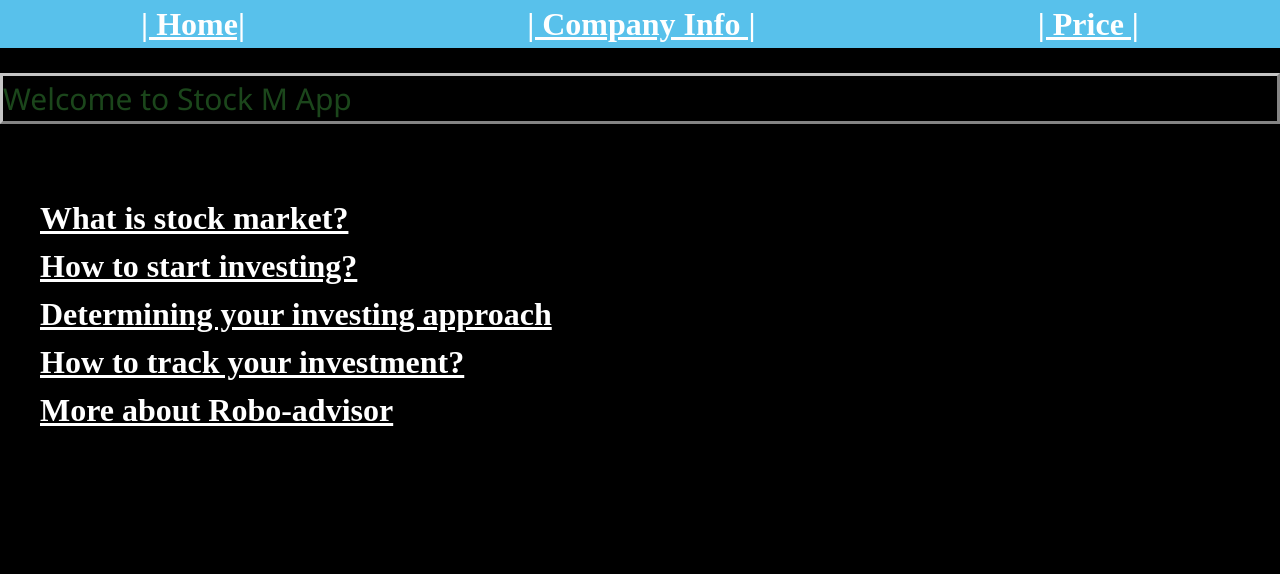
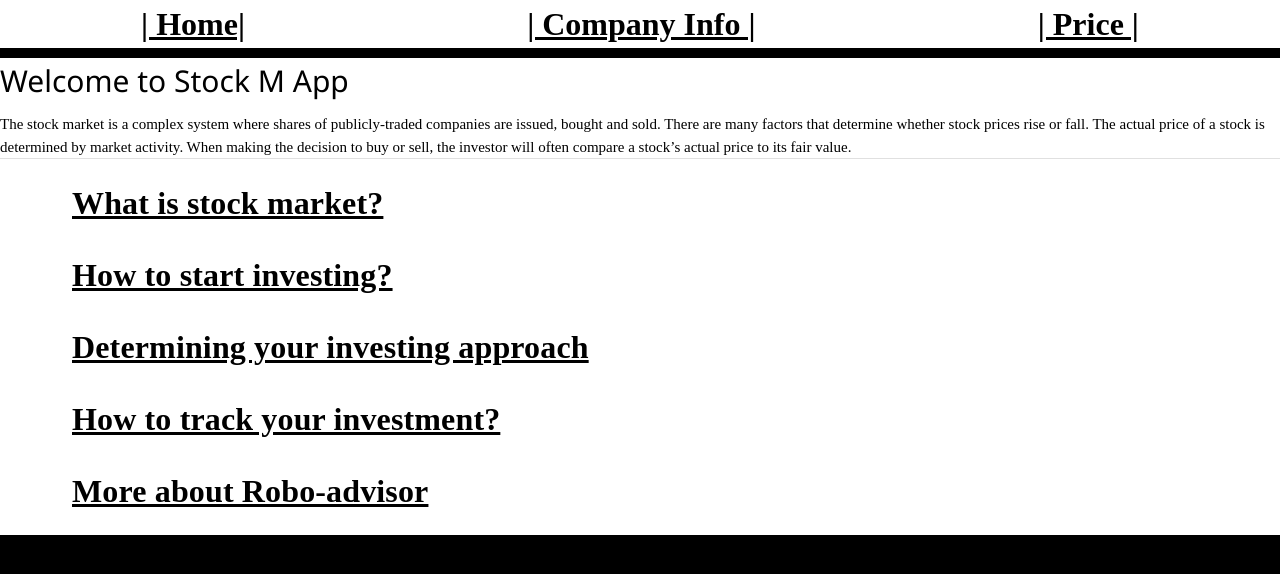
Before and after one commit to wanxuanh/marketstock, a React (Create React App) app: page /home in a window 1280 px wide. Shown: the top 574 px of the page. Built offline with nearby package versions, Linux system fonts and the light colour scheme; a web font is replaced by a local one.

Commit message:
css first draft

```diff
--- a/src/App.css
+++ b/src/App.css
@@ -1,14 +1,3 @@
-h2 {
-  color: rgb(27, 70, 27);
-  border-style: outset;
-  border-color: rgba(255, 255, 255, 0.774);
-}
-h3 {
-  color: blueviolet;
-}
-h4{
-  color: blue;
-}
 
 .cards {
   width: fit-content;
@@ -31,18 +20,18 @@ h4{
   font-size: 22px;
   font-family: "Trykker", serif;
   cursor: pointer;
-  text-align: center;
+  text-align: left;
   text-decoration: none;
   outline: none;
   color: black;
   background-color: #e1e9e2;
   border: none;
   border-radius: 120px;
-  box-shadow: 0 9px #999;
+  box-shadow: 0 5px #999;
 }
 
 .Button:hover {
-  background-color: #3e8e41;
+  background-color: grey;
 }
 
 .Button:active {
--- a/src/Pages/CompanyInfo.css
+++ b/src/Pages/CompanyInfo.css
@@ -1,3 +1,7 @@
+body{
+  background-color: black;
+}
+
 .CompanyCard{
     background-color:  white;
     color: black;
--- a/src/Pages/CompanyInfo.js
+++ b/src/Pages/CompanyInfo.js
@@ -1,6 +1,12 @@
 import { useEffect, useState } from "react";
 import "./CompanyInfo.css";
 import Form from "../components/Form";
+import * as React from "react";
+import Card from "@mui/material/Card";
+import CardContent from "@mui/material/CardContent";
+import CardMedia from "@mui/material/CardMedia";
+import Typography from "@mui/material/Typography";
+import { CardActionArea } from "@mui/material";
 
 // const url = `https://api.marketaux.com/v1/news/all?symbols=AAPL&filter_entities=true&language=en&api_token=mGjt5TKsGMalvYt0OMhSQSGhHjVnd9qWpOT9arp8`;
 
@@ -27,21 +33,31 @@ const CompanyInfo = (props) => {
     <>
       <Form handleSubmit={handleSubmit} />
 
-      <div className="CompanyCard">
-        <h2>Company Information</h2>
-        {/* <div>{JSON.stringify(symbol)}</div> */}
-        <img src={symbol.logo} /> <br />
+      <Card sx={{ maxWidth: 300 }}>
+        <CardActionArea>
+          <CardMedia>
+            {" "}
+            <img src={symbol.logo} />{" "}
+          </CardMedia>
+
+          <CardContent>
+            <Typography gutterBottom variant="h4" component="div">
+              {symbol.name} <br />
+            </Typography>
+            <Typography variant="body2" color="text.secondary">
               Country: {symbol.country} <br />
-        Company Name: {symbol.name} <br />
               Shares Outstanding: {symbol.shareOutstanding} <br />
               Market Capitalization: {symbol.marketCapitalization}
               <br />
               Industry: {symbol.finnhubIndustry}
               <br />
-        <button className="button">
+            </Typography>
+          </CardContent>
+          <button variant="outlined">
             <a href={symbol.weburl}>Company Website</a>
           </button>
-      </div>
+        </CardActionArea>
+      </Card>
     </>
   );
 };
--- a/src/Pages/Home.js
+++ b/src/Pages/Home.js
@@ -1,43 +1,76 @@
+import Box from "@mui/material/Box";
+import List from "@mui/material/List";
+import ListItemButton from "@mui/material/ListItemButton";
+import ListItemIcon from "@mui/material/ListItemIcon";
+import ListItemText from "@mui/material/ListItemText";
+import Divider from "@mui/material/Divider";
+
 export default function Home() {
   return (
-    <main style={{ padding: "1rem 0" }}>
+    <Box sx={{ width: "100%", bgcolor: "background.paper" }}>
       <h2>Welcome to Stock M App</h2>
       The stock market is a complex system where shares of publicly-traded
       companies are issued, bought and sold. There are many factors that
       determine whether stock prices rise or fall. The actual price of a stock
       is determined by market activity. When making the decision to buy or sell,
       the investor will often compare a stock’s actual price to its fair value.
-      <ul>
-        <li>
+      <Divider />
+      <List component="nav" aria-label="main mailbox folders">
+        <ListItemButton>
+          <ListItemIcon></ListItemIcon>
+          <ListItemText
+            primary={
               <a href="https://www.forbes.com/sites/mikepatton/2015/04/28/five-basics-you-should-definitely-know-about-the-stock-market/?sh=4d54b3b27efa">
                 What is stock market?
               </a>
-        </li>
-        <li>
+            }
+          />
+        </ListItemButton>
+
+        <ListItemButton>
+          <ListItemIcon></ListItemIcon>
+          <ListItemText
+            primary={
               <a href="https://www.investopedia.com/articles/basics/06/invest1000.asp">
                 How to start investing?
               </a>
-        </li>
-        <li>
+            }
+          />
+        </ListItemButton>
+
+        <ListItemButton>
+          <ListItemIcon></ListItemIcon>
+          <ListItemText
+            primary={
               <a href="https://www.fool.com/investing/how-to-invest/stocks/">
                 Determining your investing approach
               </a>
-        </li>
-        <li>
+            }
+          />
+        </ListItemButton>
+
+        <ListItemButton>
+          <ListItemIcon></ListItemIcon>
+          <ListItemText
+            primary={
               <a href="https://www.thebalance.com/what-are-the-easiest-ways-to-track-my-investments-357627">
-            How to track your investment?
+                How to track your investment?{" "}
               </a>
-        </li>
-        <li>
+            }
+          />
+        </ListItemButton>
+
+        <ListItemButton>
+          <ListItemIcon></ListItemIcon>
+          <ListItemText
+            primary={
               <a href="https://www.singsaver.com.sg/blog/best-robo-advisors-singapore">
-            More about Robo-advisor
+                More about Robo-advisor{" "}
               </a>
-        </li>
-      </ul>
-    </main>
+            }
+          />
+        </ListItemButton>
+      </List>
+    </Box>
   );
 }
-
-//how to show top 10 [max 8 api call per minute]
-//array fixed 10 symbol
-//show charts instead of top10?
--- a/src/index.css
+++ b/src/index.css
@@ -9,7 +9,7 @@ body {
 .App a {
   font-family: sans-serif;
   text-align: center;
-  color: white;
+  color: black;
   font-weight: bold;
   text-decoration: underline;
   font-family: "Trykker", serif;
@@ -17,7 +17,7 @@ body {
 }
 
 .navbar {
-    background-color: rgb(88, 193, 235);
+    background-color: white;
     height: fit-content;
     justify-content: space-around;
     display: flex;
```
Lines whose indentation alone changed are shown as unchanged.
